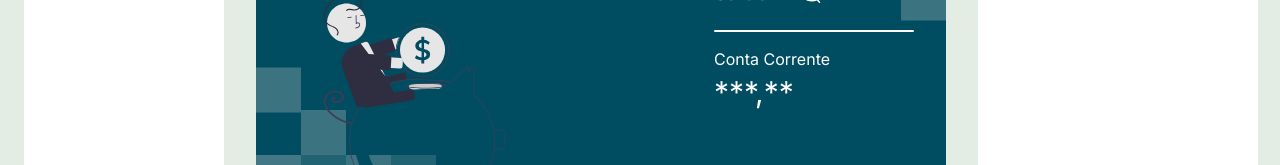
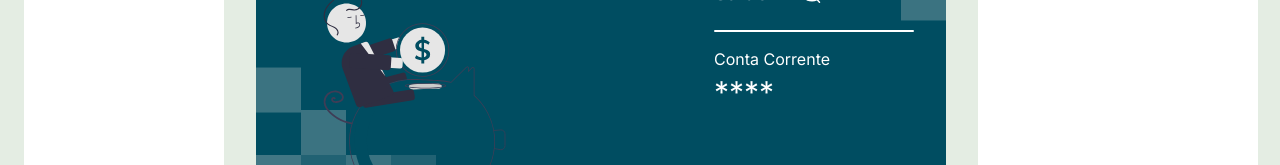
Before and after one commit to M0nicaVaz/fiap-tc-1, a Next.js app: page / in a window 1280 px wide. Shown: the part 277-442 px from the top of the page. Built offline with nearby package versions, Linux system fonts and the light colour scheme.

Commit message:
feat: bankAccount lib

```diff
--- a/src/components/TransactionForm.tsx
+++ b/src/components/TransactionForm.tsx
@@ -53,6 +53,8 @@ export function TransactionForm({ onAdd }: TransactionFormProps) {
           placeholder='00,00'
           type='number'
           label='Valor'
+          step='0.01'
+          min='0.01'
           required
         />
         <Input
--- a/src/components/TransactionItem.tsx
+++ b/src/components/TransactionItem.tsx
@@ -23,7 +23,7 @@ export function TransactionItem({
   return (
     <li
       key={transaction.id}
-      className='flex w-full flex-col items-center justify-between gap-2 border-b border-b-foreground-400 pb-2'
+      className='flex w-full flex-col items-center justify-between gap-2 border-b border-b-background-700 pb-2'
     >
       <div className='flex w-full items-center justify-between gap-2'>
         <span className='text-body-400'>
--- a/src/components/WelcomePannel.tsx
+++ b/src/components/WelcomePannel.tsx
@@ -1,5 +1,7 @@
 'use client';
 import { SquaresSVG, WelcomeSVG } from '@/assets/illustrations';
+import { useBankAccount } from '@/hooks/useBankAccount';
+import { formatPrice } from '@/utils/formatPrice';
 import { EyeSlashIcon } from '@phosphor-icons/react';
 import { EyeIcon } from '@phosphor-icons/react/dist/ssr';
 import { useState } from 'react';
@@ -7,17 +9,18 @@ import { IconButton } from './IconButton';
 
 export function WelcomePannel() {
   const [isBalanceVisible, setIsBalanceVisible] = useState<boolean>(false);
-  const [balance] = useState<string>('182,00');
+  const { balance } = useBankAccount();
   const today = new Date();
 
-  const toggleBalanceVisibility = () => {
+  function toggleBalanceVisibility() {
     setIsBalanceVisible((prev: boolean) => !prev);
-  };
+  }
 
-  const formattedBalance = (): string => {
-    if (isBalanceVisible) return balance;
-    return balance.replace(/\d/g, '*');
-  };
+  function formattedBalance(): string {
+    const formatted = formatPrice(balance);
+    if (isBalanceVisible) return formatted;
+    return '****';
+  }
 
   return (
     <section className='relative flex h-[655px] w-full flex-col items-start gap-10 rounded-sm bg-foreground-400 p-8 sm:h-[402px] sm:flex-row sm:justify-between lg:w-[690px]'>
--- /dev/null
+++ b/src/hooks/useBankAccount.ts
@@ -0,0 +1,17 @@
+'use client';
+
+import { bankAccountService } from '@/lib/services/bank-account.service';
+import { useEffect, useState } from 'react';
+import { useTransactions } from './useTransactions';
+
+export function useBankAccount() {
+  const [balance, setBalance] = useState<number>(0);
+  const { transactions } = useTransactions();
+
+  useEffect(() => {
+    const account = bankAccountService.getAccount();
+    setBalance(account.totalBalance);
+  }, [transactions]);
+
+  return { balance };
+}
--- /dev/null
+++ b/src/lib/repositories/bank-account.repository.ts
@@ -0,0 +1,20 @@
+import { IBankAccount } from '../types/bank-account/iBankAccount';
+import { IBankAccountRepository } from '../types/bank-account/iBankAccountRepository';
+import { ITransactionRepository } from '../types/transaction/iTransactionRepository';
+
+export class BankAccountRepository implements IBankAccountRepository {
+  constructor(private transactionRepository: ITransactionRepository) {}
+
+  get(): IBankAccount {
+    const allTransactions = this.transactionRepository.getAll();
+    const totalBalance = allTransactions.reduce((sum, transaction) => {
+      if (transaction.type === 'income') return sum + transaction.amount;
+      if (transaction.type === 'expense' || transaction.type === 'investment') {
+        return sum - transaction.amount;
+      }
+      return sum;
+    }, 0);
+
+    return { totalBalance };
+  }
+}
--- /dev/null
+++ b/src/lib/services/bank-account.service.ts
@@ -0,0 +1,12 @@
+import { BankAccountRepository } from '../repositories/bank-account.repository';
+import { TransactionRepositoryLocalStorage } from '../repositories/transaction.repository';
+import { IBankAccount } from '../types/bank-account/iBankAccount';
+
+const transactionRepository = new TransactionRepositoryLocalStorage();
+const bankAccountRepository = new BankAccountRepository(transactionRepository);
+
+export const bankAccountService = {
+  getAccount(): IBankAccount {
+    return bankAccountRepository.get();
+  },
+};
--- /dev/null
+++ b/src/lib/types/bank-account/iBankAccount.ts
@@ -0,0 +1,3 @@
+export interface IBankAccount {
+  totalBalance: number;
+}
--- /dev/null
+++ b/src/lib/types/bank-account/iBankAccountRepository.ts
@@ -0,0 +1,5 @@
+import { IBankAccount } from './iBankAccount';
+
+export interface IBankAccountRepository {
+  get(): IBankAccount;
+}
--- /dev/null
+++ b/src/lib/types/bank-account/index.ts
@@ -0,0 +1 @@
+export type { IBankAccount } from './iBankAccount';
```
